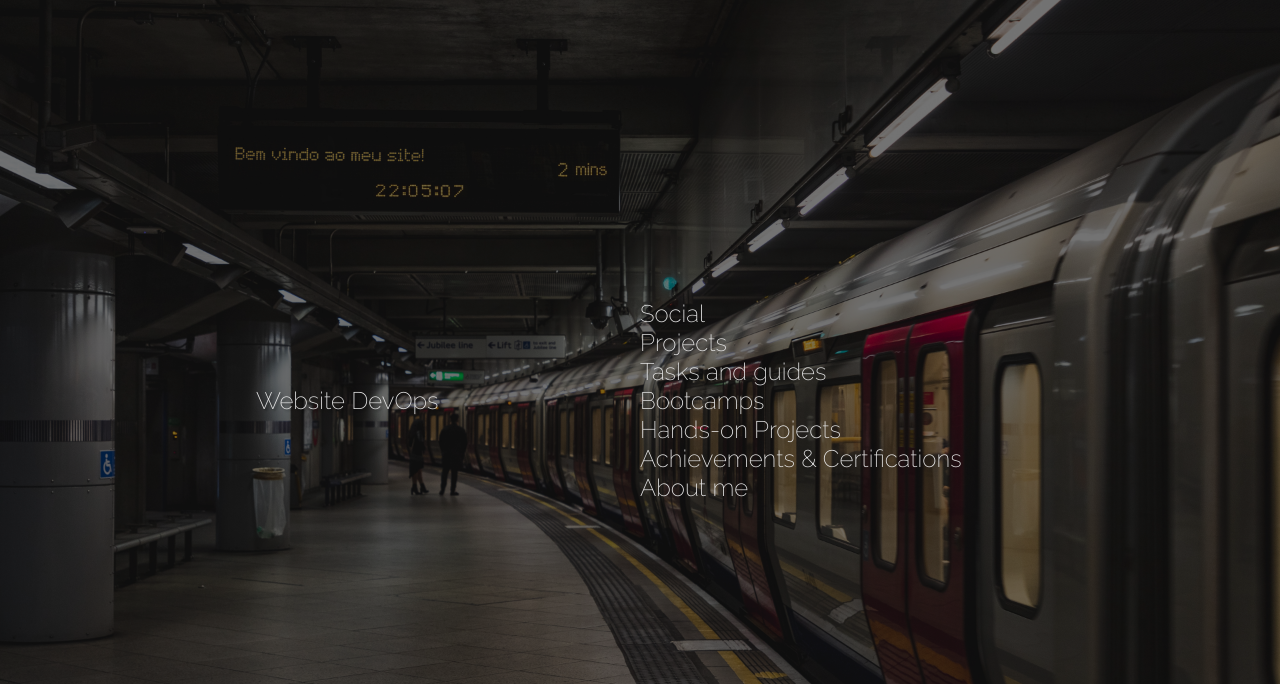
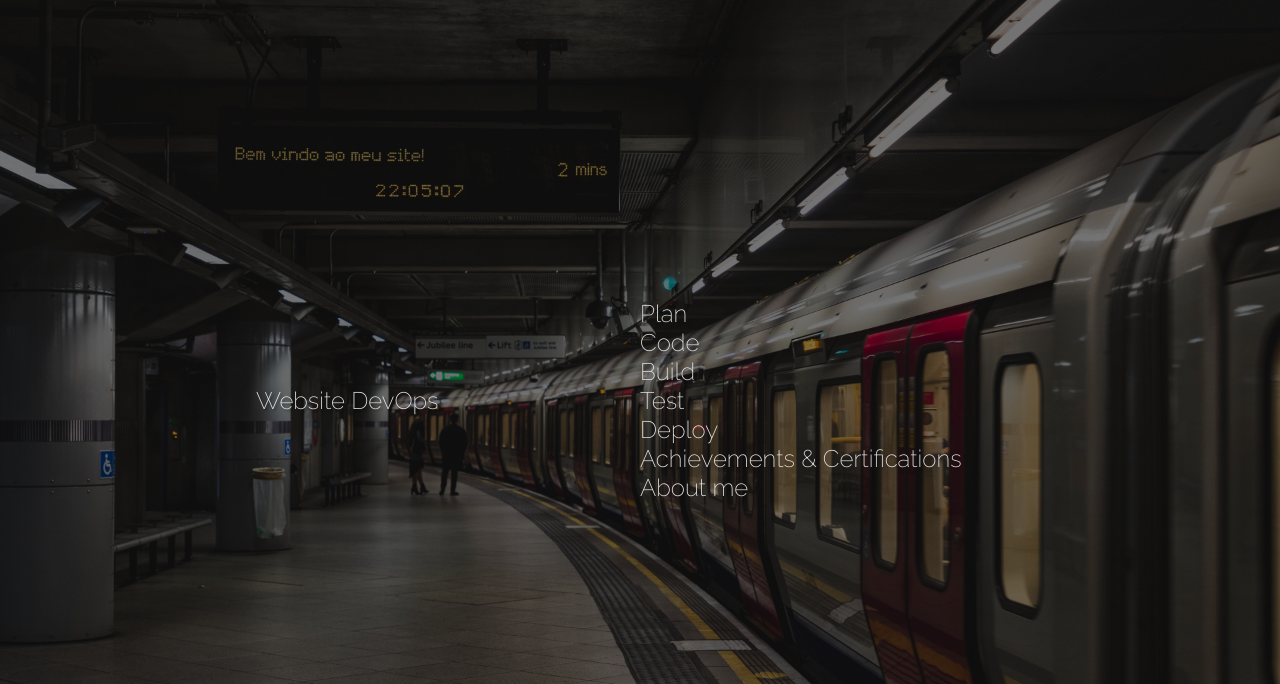
Before and after one commit to yohrannes/website-portifolio, a Flask app: page /devops in a window 1280 px wide. Shown: the top 684 px of the page. Run offline with Flask 3, Linux system fonts and the light colour scheme.

Commit message:
update devops page

```diff
--- a/templates/devops.html
+++ b/templates/devops.html
@@ -38,19 +38,9 @@
             <a id="title" href="whoami" target="_self">Website DevOps</a>
         </h1>
     </div>
-    <div id="foto1"></div>
-    <div id="foto2"></div>
-    <img id="foto" src="https://avatars.githubusercontent.com/u/51239326?v=4" alt="">
-    <div id="typewrite" onmouseover="HoverShowTitle()" onmouseout="HoverHideTitle()">
-        <h1>
-            <a href="" class="typewrite" data-period="2000" data-type='[ "Hi...", "be welcome!", "bye..."]'>
-                <span class="wrap"></span>
-            </a>
-        </h1>
-    </div>
     <nav>
         <menu id="homemenu">
-            <h2 id="social" class="menuclick" onclick="clickSocial()">Social</h2>
+            <h2 id="social" class="menuclick" onclick="clickSocial()">Plan</h2>
 
             <menu id="menusocial" class="firstmenu">
                 <menu class="animbackmenu">
@@ -95,7 +85,7 @@
                 </ul>
             </menu>
 
-            <h2 id="projects" class="menuclick" onclick="clickProjects()">Projects</h2>
+            <h2 id="projects" class="menuclick" onclick="clickProjects()">Code</h2>
 
             <menu id="menuprojects" class="firstmenu">
                 <menu class="animbackmenu">
@@ -171,7 +161,7 @@
                 </ul>
             </menu>
 
-            <h2 id="tasksandguides" class="menuclick" onclick="clickTasksAndGuides()">Tasks and guides</h2>
+            <h2 id="tasksandguides" class="menuclick" onclick="clickTasksAndGuides()">Build</h2>
 
             <menu id="menutasksandguides" class="firstmenu">
                 <menu class="animbackmenu">
@@ -252,7 +242,7 @@
                 </ul>
             </menu>
 
-            <h2 id="bootcamp" class="menuclick" onclick="clickBootcamp()">Bootcamps</h2>
+            <h2 id="bootcamp" class="menuclick" onclick="clickBootcamp()">Test</h2>
 
             <menu id="menubootcamp" class="firstmenu">
                 <menu class="animbackmenu">
@@ -269,7 +259,7 @@
                 </ul>
             </menu>
 
-            <h2 id="handsonprojects" class="menuclick" onclick="clickHandsOnProjects()">Hands-on Projects</h2>
+            <h2 id="handsonprojects" class="menuclick" onclick="clickHandsOnProjects()">Deploy</h2>
 
             <menu id="menuhandsonprojects" class="firstmenu">
                 <menu class="animbackmenu">
```
